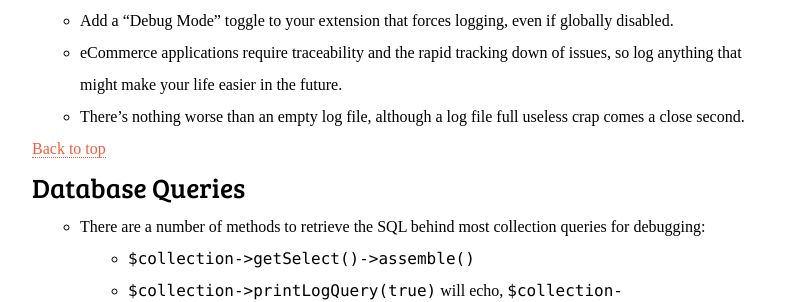
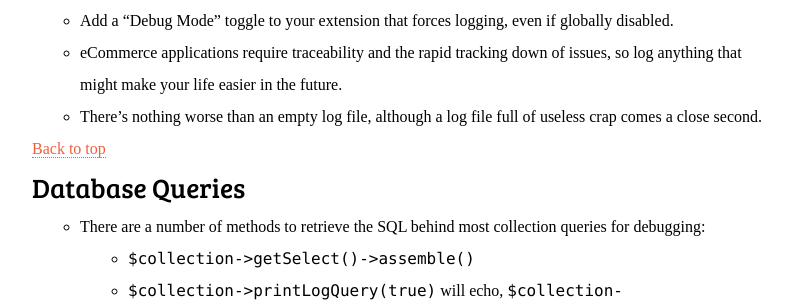
Before and after one commit to punkstar/magentotherightway.com, a Jekyll site: the page built from index.html, in a window 1280 px wide and 1400 px high, scrolled down 3093 px. Shown: the part 152-454 px from the top of the window, without its empty margins (354-1149 px from the left). Built offline with Jekyll 4.4.1, drawn with Linux system fonts in a browser that asks for light colours; some web fonts are replaced; Markdown is read by kramdown in place of the engine named in the settings; some of the changed text lies outside the part shown.

```diff
--- a/_posts/04-03-01-Logging.md
+++ b/_posts/04-03-01-Logging.md
@@ -9,4 +9,4 @@ isChild: true
 * Write to your own file, try to stick to the naming convention `$company_$extension_$specific.log`, e.g. `meanbee_shippingrules_requests.log`.
 * Add a "Debug Mode" toggle to your extension that forces logging, even if globally disabled.
 * eCommerce applications require traceability and the rapid tracking down of issues, so log anything that might make your life easier in the future.
-* There's nothing worse than an empty log file, although a log file full useless crap comes a close second.
+* There's nothing worse than an empty log file, although a log file full of useless crap comes a close second.
```
Also changed, not shown: _posts/06-01-01-DevelopmentTools.md (+1 -0 lines).
